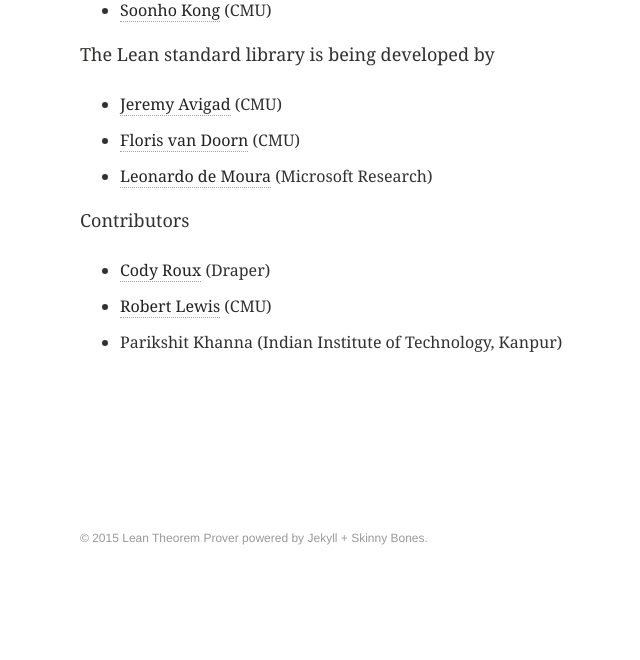
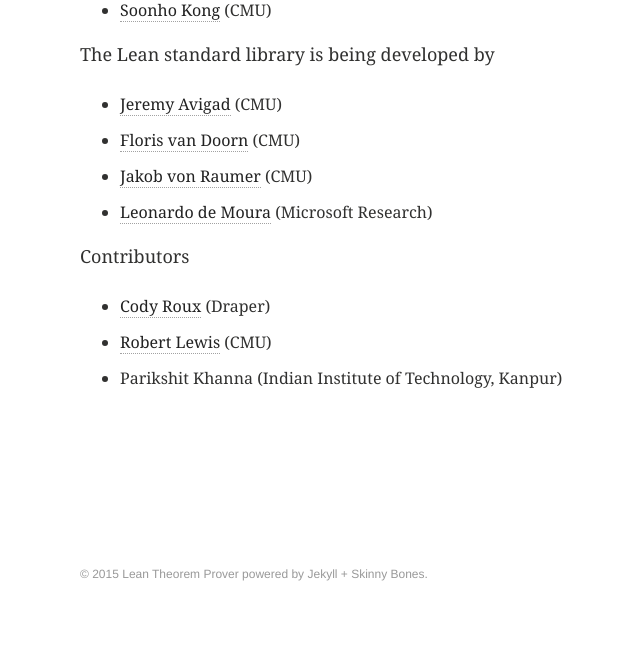
Before and after one commit to leanprover/leanprover.github.io, a Jekyll site: the page built from people/index.md, in a window 1280 px wide. Shown: the part 320-980 px from the top of the page, without its empty margins (16-656 px from the left). Built offline with Jekyll 4.4.1, drawn with Linux system fonts in a browser that asks for light colours; before the commit the page ends 944 px from its top, so only the background shows below that.

Commit message:
chore(people/index): add Jakob

```diff
--- a/people/index.md
+++ b/people/index.md
@@ -20,6 +20,7 @@
 
 - [Jeremy Avigad](http://www.andrew.cmu.edu/user/avigad) (CMU)
 - [Floris van Doorn](http://www.contrib.andrew.cmu.edu/~fpv/) (CMU)
+- [Jakob von Raumer](http://von-raumer.de/) (CMU)
 - [Leonardo de Moura](http://research.microsoft.com/en-us/um/people/leonardo) (Microsoft Research)
 
 Contributors
```
